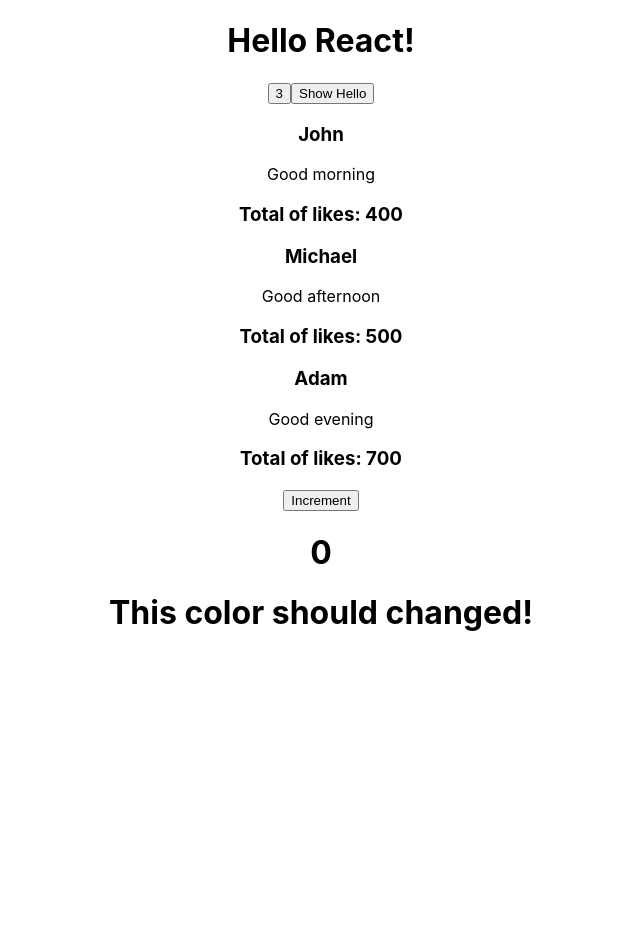
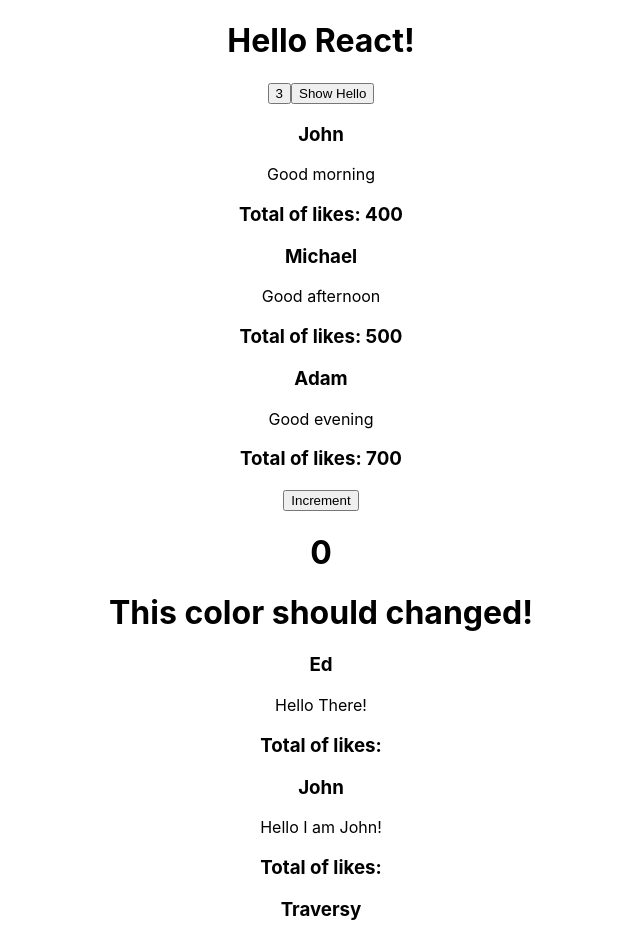
Before and after one commit to primprum/react-js, a React (Create React App) app: page / in a window 1280 px wide. Shown: the top 941 px of the page, without its empty margins (319-959 px from the left). Before the commit the page ends 800 px from the top, so only its background shows below. Built offline with nearby package versions, Linux system fonts and the light colour scheme.

Commit message:
Using map function to loop component

```diff
--- a/src/App.js
+++ b/src/App.js
@@ -18,6 +18,12 @@ function App() {
     setRed(!isRed) // flip the state
   }
 
+  const [users] = useState([
+    { name: "Ed", message: "Hello There!" },
+    { name: "John", message: "Hello I am John!" },
+    { name: "Traversy", message: "Hello I am awesome!" }
+  ]);
+
   return (
     <div className="my-tweets">
       <h1>Hello React!</h1>
@@ -31,6 +37,10 @@ function App() {
       <button onClick={increment}>Increment</button>
       <h1>{count}</h1>
       <h1 className={isRed ? 'red' : ''}>This color should changed!</h1>
+
+      {users.map(user => (
+        <Tweet name={user.name} message={user.message}/>
+      ))}
     </div>
   );
 }
```
